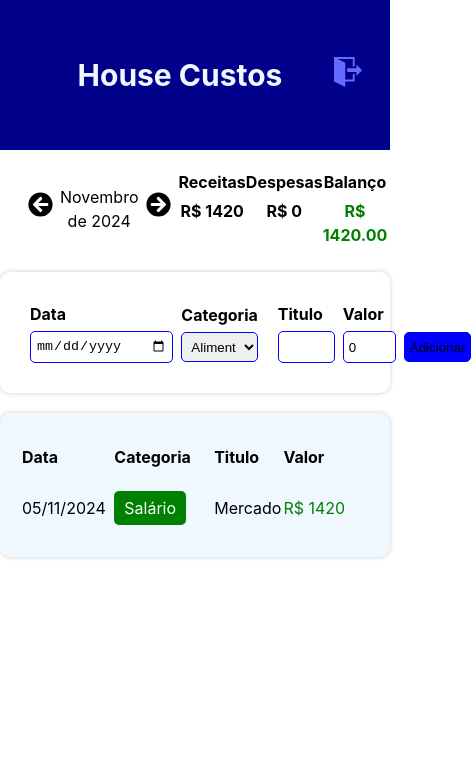
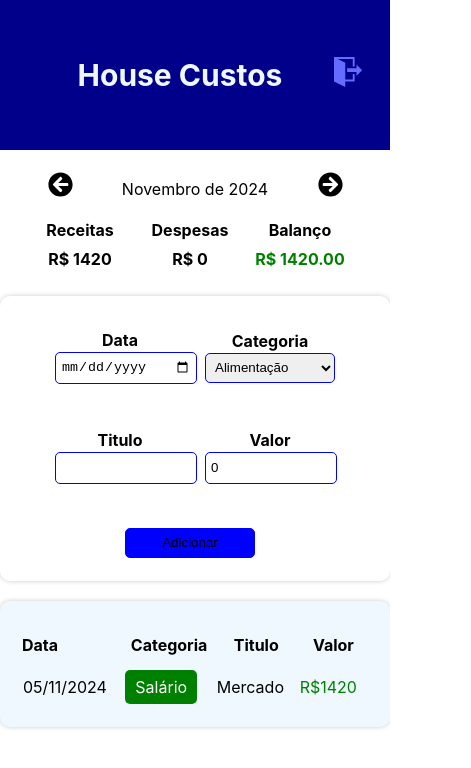
Before and after one commit to DouglasGsilva/House-Custos-Site, a React (Vite) app in the folder HouseCustos/: page /custos in a window 390 px wide. Shown: the top 768 px of the page, 471 px wide, since content can reach past the window. Built offline with nearby package versions, Linux system fonts and the light colour scheme.

Commit message:
mobile first custos page

```diff
--- a/HouseCustos/src/Components/pages/Custos/CustosComponents/InfoArea/style.js
+++ b/HouseCustos/src/Components/pages/Custos/CustosComponents/InfoArea/style.js
@@ -3,14 +3,19 @@ import styled from "styled-components";
 export const Container = styled.div`
   background-color: #fff;
   padding: 20px;
-  display: flex;
+  display: grid;
   align-items: center;
+  justify-content: center;
+  font-size: 12px;
 `;
 
 export const MonthArea = styled.div`
   flex: 1;
   display: flex;
   align-items: center;
+  margin-left: 10px;
+  margin-right: 10px;
+  margin-bottom: 10px;
 `;
 export const ResumeArea = styled.div`
   display: flex;
@@ -25,4 +30,5 @@ export const MonthArrow = styled.div`
 export const MonthTitle = styled.div`
   flex: 1;
   text-align: center;
+  font-size: 16px;
 `;
--- a/HouseCustos/src/Components/pages/Custos/CustosComponents/ResumeItem/style.js
+++ b/HouseCustos/src/Components/pages/Custos/CustosComponents/ResumeItem/style.js
@@ -2,6 +2,8 @@ import styled from "styled-components";
 
 export const Container = styled.div`
   flex: 1;
+  margin-right: 10px;
+  font-size: 16px;
 `;
 export const Title = styled.div`
   text-align: center;
@@ -12,4 +14,5 @@ export const Info = styled.div`
   text-align: center;
   font-weight: bold;
   color: ${(props) => props.color ?? "#000"};
+  width: 100px;
 `;
--- a/HouseCustos/src/Components/pages/Custos/CustosComponents/TableArea/TableArea.jsx
+++ b/HouseCustos/src/Components/pages/Custos/CustosComponents/TableArea/TableArea.jsx
@@ -5,10 +5,10 @@ export const TableArea = ({ list }) => {
     <C.Table>
       <thead>
         <tr>
-          <C.TableHeadColumn width={100}>Data</C.TableHeadColumn>
-          <C.TableHeadColumn width={130}>Categoria</C.TableHeadColumn>
-          <C.TableHeadColumn>Titulo</C.TableHeadColumn>
-          <C.TableHeadColumn width={150}>Valor</C.TableHeadColumn>
+          <C.TableHeadColumn textalign='start'>Data</C.TableHeadColumn>
+          <C.TableHeadColumn textalign='center'>Categoria</C.TableHeadColumn>
+          <C.TableHeadColumn textalign='center'>Titulo</C.TableHeadColumn>
+          <C.TableHeadColumn textalign='center'>Valor</C.TableHeadColumn>
         </tr>
       </thead>
       <tbody>
--- a/HouseCustos/src/Components/pages/Custos/CustosComponents/TableArea/style.js
+++ b/HouseCustos/src/Components/pages/Custos/CustosComponents/TableArea/style.js
@@ -11,5 +11,6 @@ export const Table = styled.table`
 
 export const TableHeadColumn = styled.th`
   padding: 10px 0px;
-  text-align: left;
+
+  text-align: ${(props) => props.textalign};
 `;
--- a/HouseCustos/src/Components/pages/Custos/CustosComponents/TableItem/TableItem.jsx
+++ b/HouseCustos/src/Components/pages/Custos/CustosComponents/TableItem/TableItem.jsx
@@ -5,7 +5,7 @@ export const TableItem = ({ item }) => {
   const category = categories[item.category];
 
   return (
-    <C.TableLine>
+    <>
       <C.TableColumn>{formatDate(item.date)}</C.TableColumn>
       <C.TableColumn>
         {category ? (
@@ -21,12 +21,12 @@ export const TableItem = ({ item }) => {
       <C.TableColumn>
         {category ? (
           <C.Value color={categories[item.category].expense ? "red" : "green"}>
-            R$ {item.value}
+            R${item.value}
           </C.Value>
         ) : (
           <C.Value color='gray'>{item.value}</C.Value>
         )}
       </C.TableColumn>
-    </C.TableLine>
+    </>
   );
 };
--- a/HouseCustos/src/Components/pages/Custos/CustosComponents/TableItem/style.js
+++ b/HouseCustos/src/Components/pages/Custos/CustosComponents/TableItem/style.js
@@ -1,10 +1,6 @@
 import styled from "styled-components";
 
-export const TableLine = styled.tr``;
-
-export const TableColumn = styled.td`
-  padding: 10px 0px;
-`;
+export const TableColumn = styled.td``;
 
 export const Category = styled.div`
   display: inline-block;
--- a/HouseCustos/src/Components/pages/Custos/InputArea/InputArea.jsx
+++ b/HouseCustos/src/Components/pages/Custos/InputArea/InputArea.jsx
@@ -37,7 +37,7 @@ export const InputArea = ({ onAdd }) => {
         />
       </C.InputLabel>
 
-      <C.InputLabel>
+      <C.InputLabel maxwidth='100px'>
         <C.InputTitle>Categoria</C.InputTitle>
         <C.Select
           value={categoryField}
@@ -71,6 +71,7 @@ export const InputArea = ({ onAdd }) => {
           value={valueField}
           step={"0.01"}
           onChange={(e) => setValueField(parseFloat(e.target.value))}
+          minwidth='120px'
         />
       </C.InputLabel>
 
--- a/HouseCustos/src/Components/pages/Custos/InputArea/style.js
+++ b/HouseCustos/src/Components/pages/Custos/InputArea/style.js
@@ -1,13 +1,16 @@
 import styled from "styled-components";
 
 export const Container = styled.div`
-  background-color: #fff;
   box-shadow: 0px 0px 5px #ccc;
   border-radius: 10px;
-  padding: 20px;
+  padding: 10px;
   margin-top: 5px;
-  display: flex;
+  display: grid;
+  grid-template-columns: 150px 150px;
+  grid-auto-rows: 100px;
   align-items: center;
+  justify-content: center;
+  height: 265px;
 `;
 
 export const InputLabel = styled.label`
@@ -17,7 +20,8 @@ export const InputLabel = styled.label`
 
 export const InputTitle = styled.div`
   font-weight: bold;
-  margin-bottom: 5px;
+
+  text-align: center;
 `;
 
 export const Input = styled.input`
@@ -26,6 +30,10 @@ export const Input = styled.input`
   padding: 0 5px;
   border: 1px solid blue;
   border-radius: 5px;
+  max-width: ${(props) => props.minwidth};
+
+  @media (min-width: 360px) {
+  }
 `;
 
 export const Select = styled.select`
@@ -34,6 +42,10 @@ export const Select = styled.select`
   padding: 0 5px;
   border: 1px solid blue;
   border-radius: 5px;
+
+  & option {
+    font-size: 10px;
+  }
 `;
 
 export const Button = styled.button`
@@ -44,9 +56,11 @@ export const Button = styled.button`
   border-radius: 5px;
   background-color: blue;
   color: black;
+  margin: auto;
   cursor: pointer;
   transition: all 0.2s linear;
-
+  margin-left: 70px;
+  margin-bottom: 50px;
   &:hover {
     background-color: #3d3ddd;
     color: white;
```
